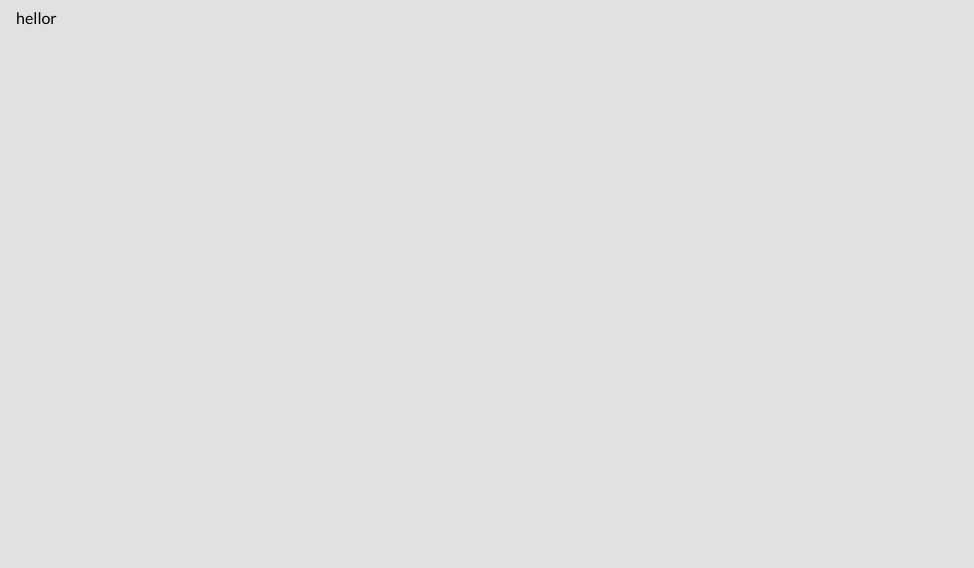
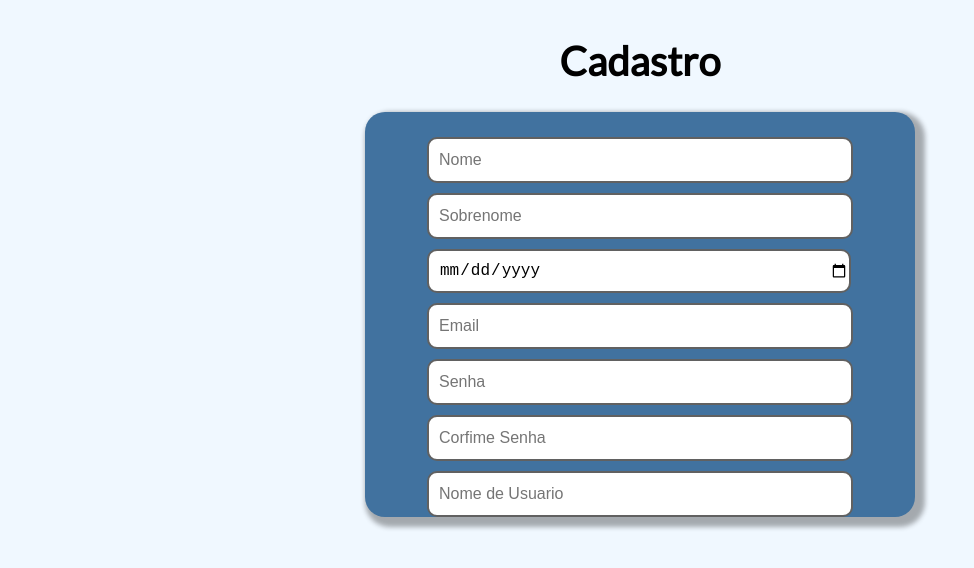
Before and after one commit to kaladabrio2020/MyTwitterReactJS, a React (Create React App) app in the folder mytwitter/: page /criarconta in a window 1280 px wide. Shown: the top 568 px of the page, without its empty margins (0-974 px from the left). Built offline with nearby package versions, Linux system fonts and the light colour scheme.

Commit message:
TelaDeCadastro

```diff
--- a/mytwitter/src/components/CriarConta/CriarConta.js
+++ b/mytwitter/src/components/CriarConta/CriarConta.js
@@ -1,17 +1,33 @@
 import React,{useEffect} from "react";
-import "./CriarConta.module.css";
-import Styles from "./CriarConta.module.css"
+import  Styles  from "./CriarConta.module.css";
+
 export default function CriarConta(){
+
     useEffect(()=>{
-        document.body.style.backgroundColor="#e1e1e1"
+        document.body.style.backgroundColor="#f0f8ff";
     })
 
     return(
-        <body>
+        <div className={Styles.DivMain}>
+            <div>
+                <h1 className={Styles.textoh1}>Cadastro</h1>
+            </div>
+            <div className={Styles.DivFormulario}>
+                <form className={Styles.FormCadastro}>
+                    <input  className={Styles.InputFormulario} placeholder="Nome"               type="text"     />
+                    <input  className={Styles.InputFormulario} placeholder="Sobrenome"          type="text"     />
+                    <input  className={Styles.InputFormulario} placeholder="Data de Nasimento"  type="date"     />
+                    <input  className={Styles.InputFormulario} placeholder="Email"              type="email"    />
+                    <input  className={Styles.InputFormulario} placeholder="Senha"              type="password" />
+                    <input  className={Styles.InputFormulario} placeholder="Corfime Senha"      type="password" />
+                    <input  className={Styles.InputFormulario} placeholder="Nome de Usuario"    type="text"     />
 
-            <div>
-                hellor
+
+                </form>
+
             </div>
-        </body>
+        </div>
+
+
     )
 }
--- a/mytwitter/src/components/CriarConta/CriarConta.module.css
+++ b/mytwitter/src/components/CriarConta/CriarConta.module.css
@@ -1,5 +1,57 @@
 @import url('https://fonts.googleapis.com/css2?family=Lato&display=swap');
 
 body{
+    background-color: #f0f8ff;
     font-family: 'Lato', sans-serif;
 }
+
+
+.DivMain{
+    margin-top: 10px;
+    display: flex;
+    flex-direction: column;
+    align-items: center;
+    justify-content: center;
+}
+.DivFormulario{
+    background-color: #41729F;
+    width: 550px;
+    display: flex;
+    align-items: center;
+    justify-content: center;
+    border-radius: 20px;
+
+    box-shadow: 5px 5px 5px 5px rgba(0, 0, 0, 0.317);
+
+}
+
+.FormCadastro{
+    margin-top: 15px;
+}
+
+
+.InputFormulario{
+    font-size: 12pt;
+    height: 40px;
+    width : 410px;
+    margin-top: 10px;
+    padding-left: 10px;
+    border: 2px solid rgba(0, 0, 0, 0.62);
+    border-radius: 10px;
+    outline: none;
+}
+
+.InputFormulario:focus{
+    border: 2px solid rgba(52, 112, 56, 0.754);
+}
+
+.FormCadastro{
+    display: flex;
+    flex-direction: column;
+}
+
+.textoh1{
+    text-shadow: 5px 5px 5px 5px rgb(0, 0, 0);
+    color: black;
+    font-size: 30pt;
+}
--- a/mytwitter/src/components/MainPage/MainPage.js
+++ b/mytwitter/src/components/MainPage/MainPage.js
@@ -1,29 +1,29 @@
-import React,{useEffect}    from "react";
+import React ,{ useEffect }    from "react";
 import Styles   from "./MainPage.module.css";
 import { Link } from "react-router-dom";
-import "./MainPage.module.css"
 
 export default function MainPage(){
+
     useEffect(()=>{
         document.body.style.backgroundColor="#41729F"
     })
+
     return(
 
         <div className={Styles.DivMain}>
 
              <div className={Styles.DivText}>
                 <h1>My Twitter</h1>
-                <p>Um projeto de cada de Tecnicas de Programação I feito em java agora em React js.</p>
+                <p>Um Projeto de cadeira de Tecnicas de Programação I feito em java agora em React js.</p>
             </div>
 
                 <div className={Styles.DivUser}>
+                    <form className={Styles.FormInput}>
+                        <input type="text"     placeholder="E-mail ou nome de usuario" className={Styles.InputLogin} />
+                        <input type="password" placeholder="Senha"                     className={Styles.InputLogin} />
+                    </form>
 
-                 <form className={Styles.FormInput}>
-                    <input type="text"     placeholder="E-mail ou nome de usuario"  />
-                    <input type="password" placeholder="Senha"          />
-                </form>
-
-                 <div className={Styles.DivEsqueceuSenha}>
+                <div className={Styles.DivEsqueceuSenha}>
                     <button className={Styles.buttonEsqueceuSenha}><u>Esqueceu sua senha?</u></button>
                 </div>
 
@@ -41,5 +41,6 @@ export default function MainPage(){
             </div>
 
         </div>
+
     )
 }
--- a/mytwitter/src/components/MainPage/MainPage.module.css
+++ b/mytwitter/src/components/MainPage/MainPage.module.css
@@ -65,7 +65,7 @@ p{
     font-size: 15pt;
 }
 
-input{
+.InputLogin{
     font-size: 12pt;
     height: 40px;
     width : 350px;
@@ -76,7 +76,7 @@ input{
     outline: none;
 }
 
-input:focus{
+.InputLogin:focus{
     border: 2px solid rgba(52, 112, 56, 0.754);
 }
 
@@ -138,6 +138,13 @@ input:focus{
     width : 111px;
     border: 2px solid rgba(1, 1, 1, 0.288);
 }
+
+
 .buttonCriarConta:hover{
     border: 2px solid rgba(9, 9, 9, 0.288);
 }
+
+.DivFinal{
+    background-color: black;
+
+}
```
Also changed, not shown: 2 other files (tests, documents, lock files or other folders).
